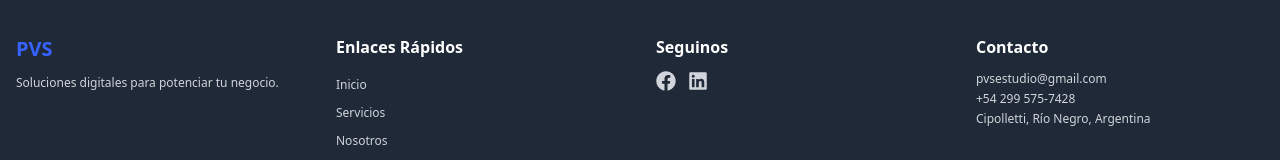
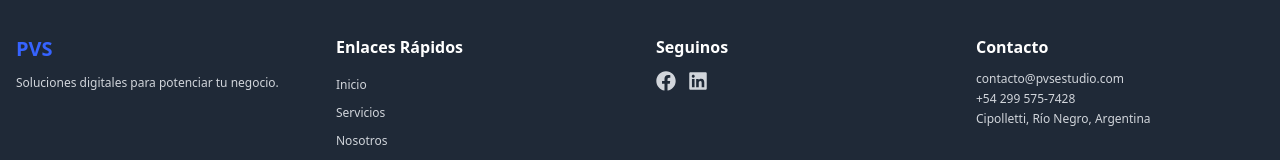
Before and after one commit to rodriisepulveda/studio, a React (Vite) app: page / in a window 1280 px wide. Shown: the part 3620-3780 px from the top of the page. Built offline with nearby package versions, Linux system fonts and the light colour scheme; no server answers.

Commit message:
update mail

```diff
--- a/src/components/sections/ContactForm.jsx
+++ b/src/components/sections/ContactForm.jsx
@@ -408,7 +408,7 @@ const ContactForm = () => {
 
                     {/* Email */}
                     <a
-                      href="mailto:pvsestudio@gmail.com"
+                      href="mailto:contacto@pvsestudio.com"
                       aria-label="Envíanos un correo electrónico"
                       className="flex items-center space-x-4 p-3 hover:bg-gray-800 rounded-xl transition-all hover:scale-105"
                     >
--- a/src/components/sections/Footer.jsx
+++ b/src/components/sections/Footer.jsx
@@ -114,7 +114,7 @@ const Footer = () => {
             <address className="not-italic">
               <ul className="space-y-1">
                 <li className="text-xs text-gray-300">
-                  <a href="mailto:pvsestudio@gmail.com">pvsestudio@gmail.com</a>
+                  <a href="mailto:contacto@pvsestudio.com">contacto@pvsestudio.com</a>
                 </li>
                 <li className="text-xs text-gray-300">
                   <a href="tel:+542995757428">+54 299 575-7428</a>
```
